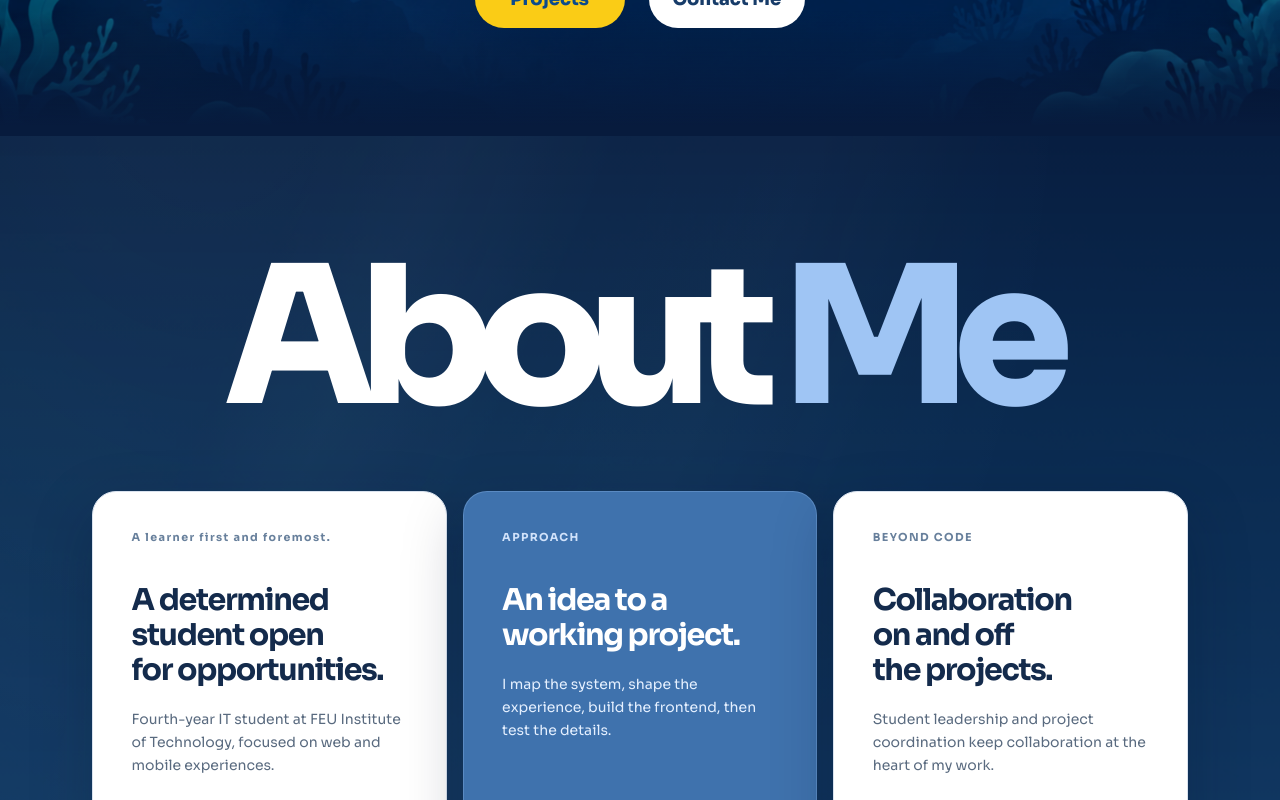
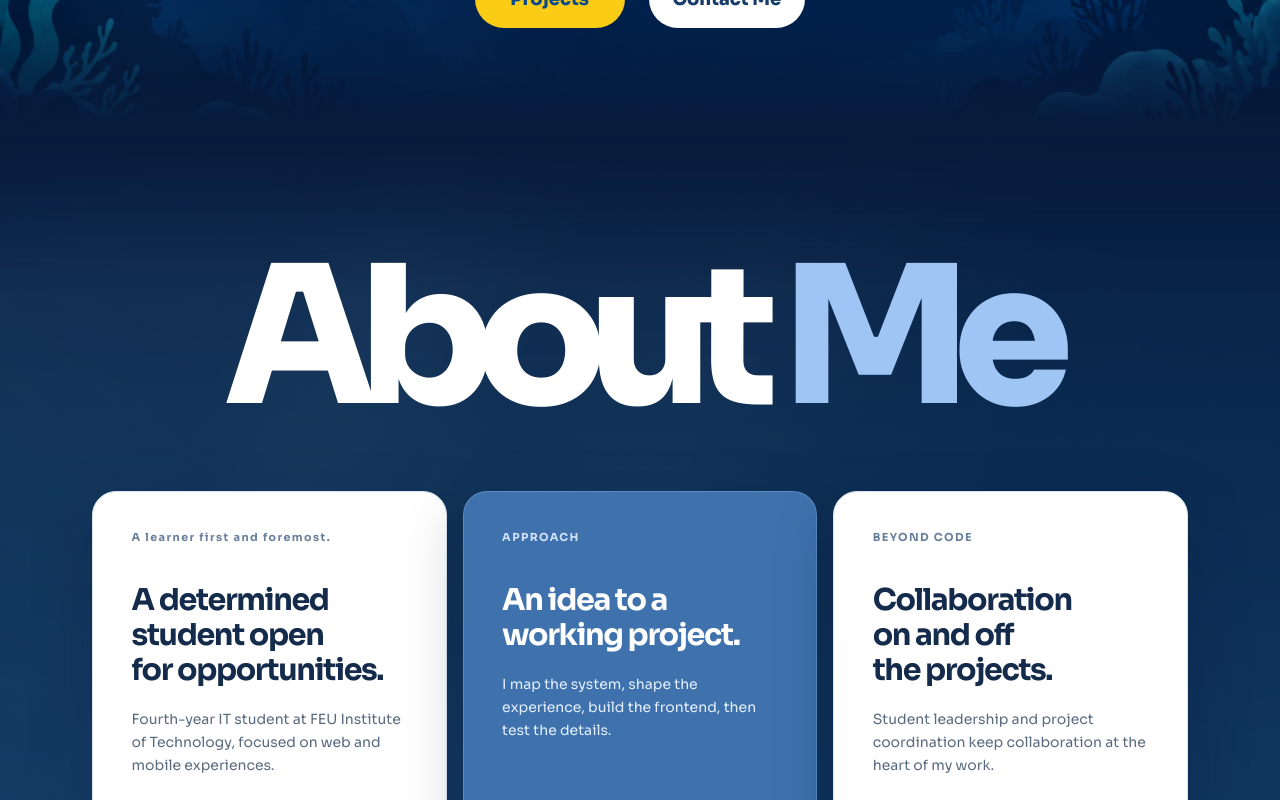
Before and after one commit to armani19/myreactapp, a React (Create React App) app: page / in a window 1280 px wide. Shown: the part 520-1320 px from the top of the page. Built offline with nearby package versions, Linux system fonts and the light colour scheme.

Commit message:
Restore smooth hero to About background fade

```diff
--- a/src/OceanBackground.css
+++ b/src/OceanBackground.css
@@ -4,6 +4,8 @@
 .ocean-background::after { content: ''; position: absolute; inset: -8%; background: radial-gradient(ellipse at 22% 0%,#a5dfff24,transparent 52%), linear-gradient(114deg,transparent 22%,#b5e5ff0d 28%,transparent 36%,#b5e5ff09 45%,transparent 53%), radial-gradient(circle at 18% 35%,#d9f3ff55 0 1px,transparent 2px), radial-gradient(circle at 73% 61%,#d9f3ff44 0 1px,transparent 2px), radial-gradient(circle at 43% 76%,#d9f3ff33 0 1.5px,transparent 2.5px); opacity: .5; }
 .about-section, .skills-section { position: relative; isolation: isolate; }
 .about-section { --ocean-shade: linear-gradient(180deg,#071b3d 0%,rgba(11,42,78,.93) 24%,rgba(31,82,132,.87) 100%); }
+/* Fade the entire moving layer, including light, into the hero's navy edge. */
+.about-section > .ocean-background { -webkit-mask-image: linear-gradient(to bottom,transparent 0,#000 clamp(100px,12vw,180px)); mask-image: linear-gradient(to bottom,transparent 0,#000 clamp(100px,12vw,180px)); }
 .skills-section { --ocean-shade: linear-gradient(130deg,#09234ae8,#1e5489de); }
 .projects-water { --ocean-shade: linear-gradient(135deg,rgba(5,28,55,.45),rgba(8,42,76,.6)); }
 
```
